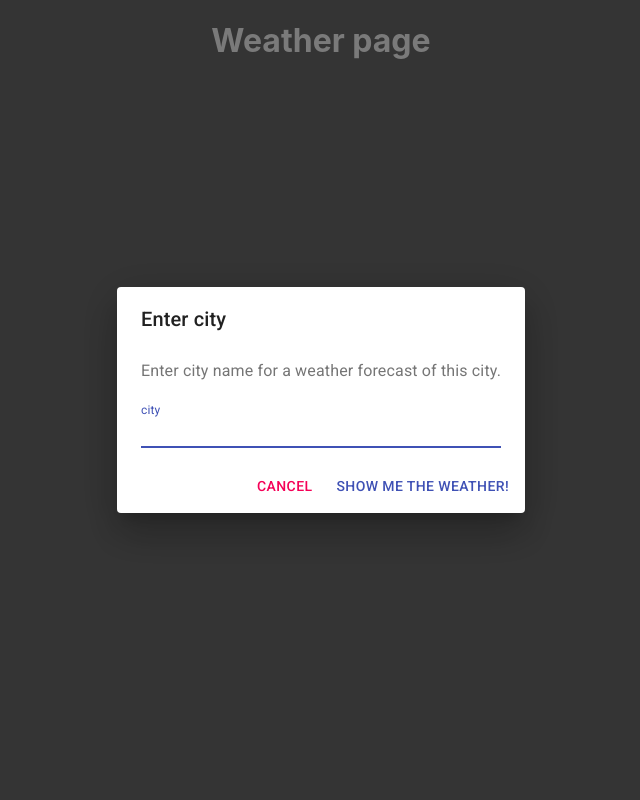
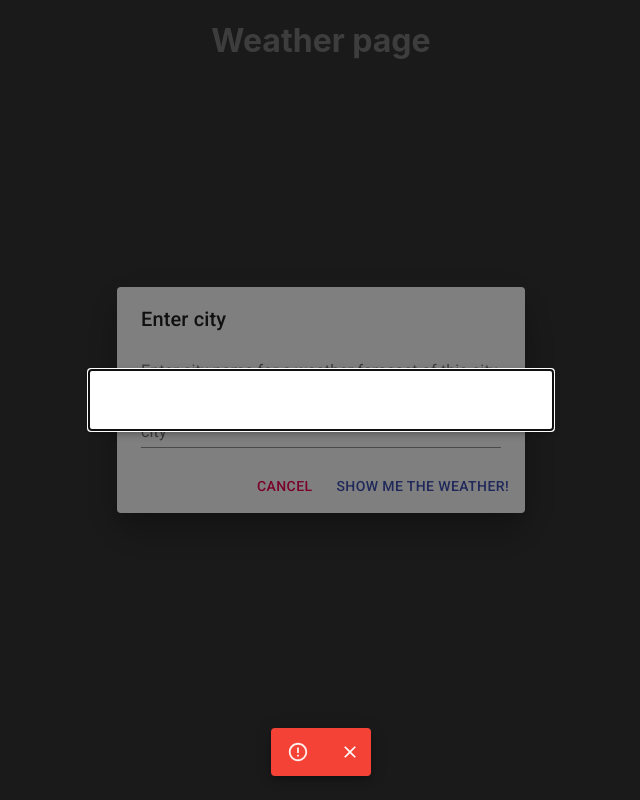
Before and after one commit to Ziriax/sts-weather, a React (Create React App) app: page / in a window 1280 px wide. Shown: the whole page, without its empty margins (319-959 px from the left). Built offline with nearby package versions, Linux system fonts and the light colour scheme.

Commit message:
Fixed naming of snackbar to be more consistent + automatically call setOpenSnackbar and setOpenWeathermodal on a change

```diff
--- a/src/components/SnackBarComponent.tsx
+++ b/src/components/SnackBarComponent.tsx
@@ -12,7 +12,7 @@ function Alert(props: AlertProps) {
 	return <MuiAlert elevation={6} variant="filled" {...props} />;
 }
 
-const SnackBarComponent = ({ severity, text, triggerOpen }: Props) => {
+const SnackbarComponent = ({ severity, text, triggerOpen }: Props) => {
 	const [open, setOpen] = React.useState(false);
 
 	const handleClose = (event?: React.SyntheticEvent, reason?: string) => {
@@ -38,4 +38,4 @@ const SnackBarComponent = ({ severity, text, triggerOpen }: Props) => {
 	);
 };
 
-export default SnackBarComponent;
+export default SnackbarComponent;
--- a/src/components/index.ts
+++ b/src/components/index.ts
@@ -1,3 +1,3 @@
 export { default as ModalComponent } from "./ModalComponent";
 export { default as DialogComponent } from "./DialogComponent";
-export { default as SnackBarComponent } from "./SnackBarComponent";
+export { default as SnackbarComponent } from "./SnackbarComponent";
--- a/src/views/WeatherView.tsx
+++ b/src/views/WeatherView.tsx
@@ -5,7 +5,7 @@ import { Color } from "@material-ui/lab/Alert";
 import {
 	ModalComponent,
 	DialogComponent,
-	SnackBarComponent,
+	SnackbarComponent,
 } from "../components";
 
 interface WeatherModalProps {
@@ -21,7 +21,7 @@ interface CityPromptProps {
 	confirmButtonText: string;
 }
 
-interface SnackBarProps {
+interface SnackbarProps {
 	text: string;
 	severity: Color;
 }
@@ -34,7 +34,7 @@ export default function WeatherView() {
 		title: "",
 	});
 	const [openSnackbar, setOpenSnackbar] = useState(false);
-	const [snackbar, setSnackBar] = useState<SnackBarProps>({
+	const [snackbar, setSnackbar] = useState<SnackbarProps>({
 		severity: "error",
 		text: "",
 	});
@@ -52,11 +52,10 @@ export default function WeatherView() {
 			setCity(city);
 			localStorage.setItem("CITY", city);
 		} catch (err) {
-			setSnackBar({
+			setSnackbar({
 				severity: "error",
 				text: err?.message || err,
 			});
-			setOpenSnackbar(true);
 		}
 	};
 
@@ -64,12 +63,11 @@ export default function WeatherView() {
 		const apiKey = process.env.REACT_APP_WEATHER_API_KEY;
 
 		if (!apiKey) {
-			setSnackBar({
+			setSnackbar({
 				severity: "error",
 				text:
 					"put API key in .env.local as REACT_APP_WEATHER_API_KEY",
 			});
-			setOpenSnackbar(true);
 			return;
 		}
 
@@ -83,13 +81,11 @@ export default function WeatherView() {
 				)}°C`,
 				title: `Weather in ${city}`,
 			});
-			setOpenWeatherModal(true);
 		} catch (err) {
-			setSnackBar({
+			setSnackbar({
 				severity: "error",
 				text: err?.message || err,
 			});
-			setOpenSnackbar(true);
 		}
 	};
 
@@ -103,6 +99,14 @@ export default function WeatherView() {
 		}
 	}, [city]);
 
+	useEffect(() => {
+		setOpenSnackbar(true);
+	}, [snackbar]);
+
+	useEffect(() => {
+		setOpenWeatherModal(true);
+	}, [weatherModal]);
+
 	return (
 		<Container>
 			<h1 className={styles.textCenter}>Weather page</h1>
@@ -115,7 +119,7 @@ export default function WeatherView() {
 				open={openWeatherModal}
 				handleClose={handleCloseBackdrop}
 			/>
-			<SnackBarComponent {...snackbar} triggerOpen={openSnackbar} />
+			<SnackbarComponent {...snackbar} triggerOpen={openSnackbar} />
 		</Container>
 	);
 }
```
